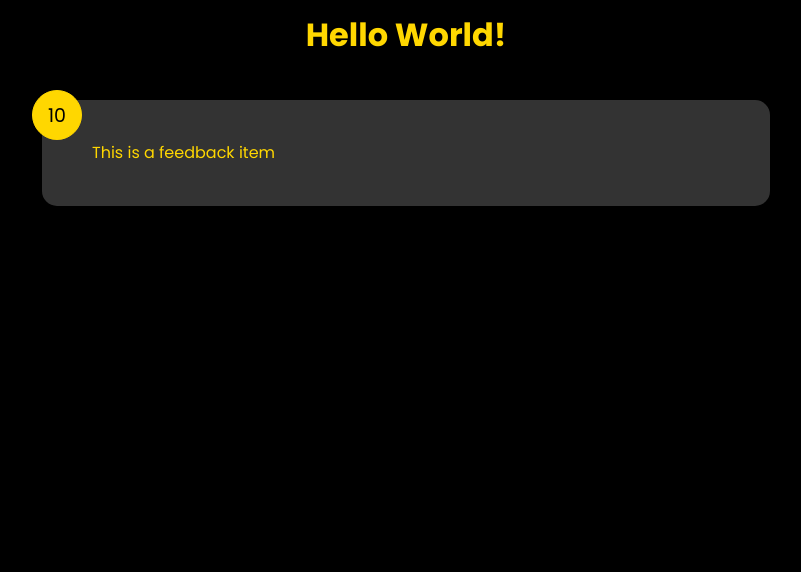
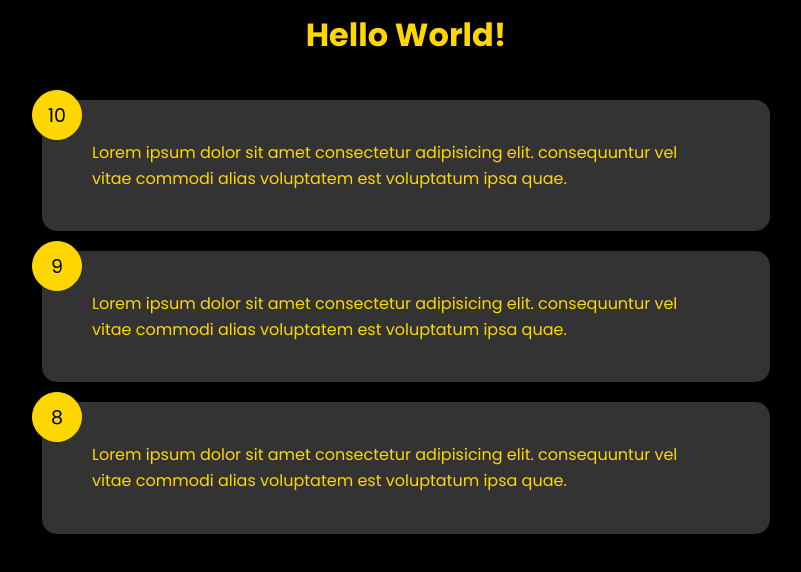
Before and after one commit to steven-oehley/ReactReview, a React (Create React App) app: page / in a window 1280 px wide. Shown: the top 572 px of the page, without its empty margins (234-1035 px from the left). Built offline with nearby package versions, Linux system fonts and the light colour scheme.

Commit message:
added feedback list

```diff
--- a/src/App.js
+++ /dev/null
@@ -1,13 +0,0 @@
-import Header from "./components/Header";
-import FeedBackItem from "./components/FeedBackItem";
-
-export default function App() {
-  return (
-    <>
-      <Header text="Hello World!" />
-      <div className="container">
-        <FeedBackItem />
-      </div>
-    </>
-  );
-}
--- /dev/null
+++ b/src/App.jsx
@@ -0,0 +1,17 @@
+import FeedbackData from "./data/FeedbackData";
+import Header from "./components/Header";
+import FeedbackList from "./components/FeedbackList";
+
+import { useState } from "react";
+
+export default function App() {
+  const [feedback, setFeedback] = useState(FeedbackData);
+  return (
+    <>
+      <Header text="Hello World!" />
+      <div className="container">
+        <FeedbackList feedbackData={feedback} />
+      </div>
+    </>
+  );
+}
--- a/src/components/FeedbackItem.jsx
+++ b/src/components/FeedbackItem.jsx
@@ -1,11 +1,11 @@
 import { useState } from "react";
 
-function FeedBackItem() {
+function FeedbackItem({ rating, text }) {
   return (
     <div className="card">
-      <div className="num-display">10</div>
-      <div className="text-display">This is a feedback item</div>
+      <div className="num-display">{rating}</div>
+      <div className="text-display">{text}</div>
     </div>
   );
 }
-export default FeedBackItem;
+export default FeedbackItem;
--- /dev/null
+++ b/src/components/FeedbackList.jsx
@@ -0,0 +1,16 @@
+import FeedBackItem from "./FeedbackItem";
+
+function FeedbackList({ feedbackData }) {
+  return (
+    <ul>
+      {feedbackData.map((feedback) => (
+        <FeedBackItem
+          key={feedback.id}
+          text={feedback.text}
+          rating={feedback.rating}
+        />
+      ))}
+    </ul>
+  );
+}
+export default FeedbackList;
--- /dev/null
+++ b/src/data/FeedbackData.js
@@ -0,0 +1,19 @@
+const FeedbackData = [
+  {
+    id: 1,
+    rating: 10,
+    text: "Lorem ipsum dolor sit amet consectetur adipisicing elit. consequuntur vel vitae commodi alias voluptatem est voluptatum ipsa quae.",
+  },
+  {
+    id: 2,
+    rating: 9,
+    text: "Lorem ipsum dolor sit amet consectetur adipisicing elit. consequuntur vel vitae commodi alias voluptatem est voluptatum ipsa quae.",
+  },
+  {
+    id: 3,
+    rating: 8,
+    text: "Lorem ipsum dolor sit amet consectetur adipisicing elit. consequuntur vel vitae commodi alias voluptatem est voluptatum ipsa quae.",
+  },
+];
+
+export default FeedbackData;
```
